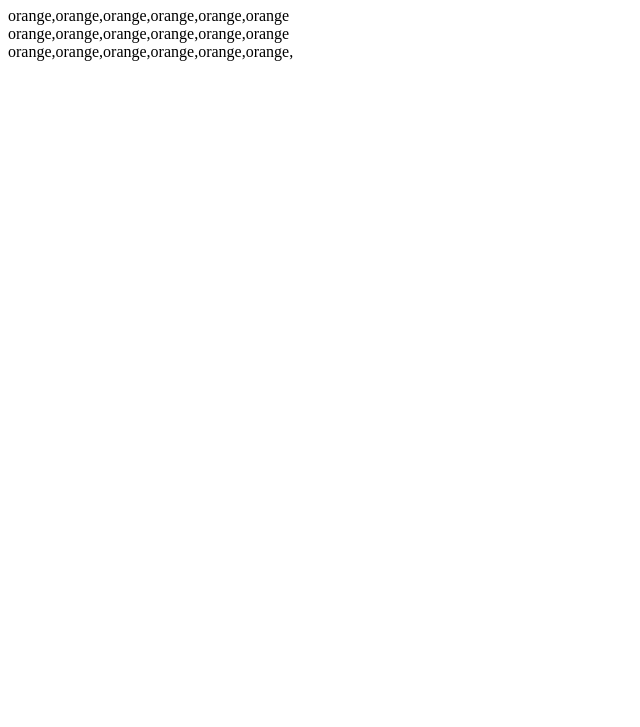
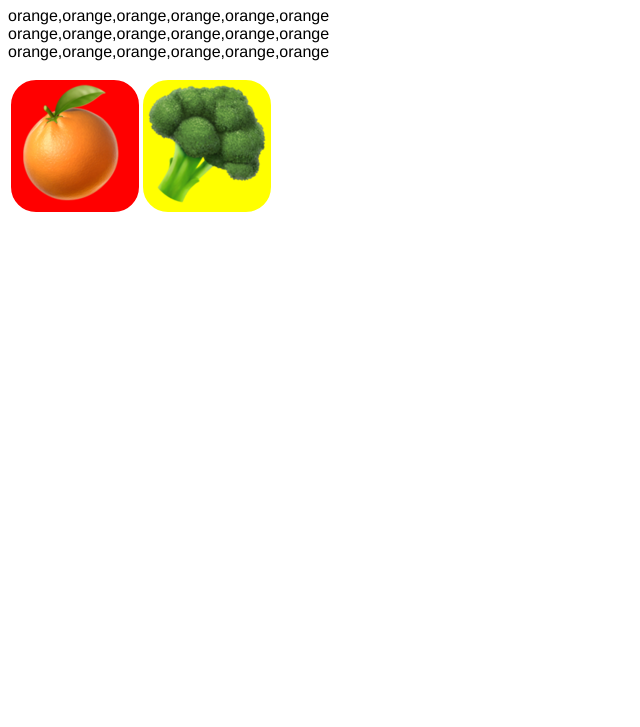
Before and after one commit to 110916030/final_exam, a plain HTML site: page index.html in a window 1280 px wide. Shown: the part 73-800 px from the top of the page, without its empty margins (0-640 px from the left). Drawn offline with Linux system fonts and the light colour scheme.

Commit message:
Add files via upload

```diff
--- a/index.html
+++ b/index.html
@@ -5,34 +5,42 @@
         h1{
             color:blue
         }
-        broccoli{
-            border: 2px solid red;
-            padding: 10px;
+        #orange{
+            border:  solid red;
+            padding: 1px;
             border-radius: 25px;
-
+            background-color:red;
         }
-        orange{
-            border: 2px solid red;
-            padding: 10px;
+        #broccoli{
+            border:  solid yellow;
+            padding: 1px;
             border-radius: 25px;
-
+            background-color:yellow;
         }
     </style>
 </head>
 <body>
-<h1>
+<h1  style="font-family:Arial">
     I Love Orange
 </h1>
-<p>
+<p style="font-family: Helvetica;">
     orange,orange,orange,orange,orange,orange<br>
     orange,orange,orange,orange,orange,orange<br>
-    orange,orange,orange,orange,orange,orange,
+    orange,orange,orange,orange,orange,orange
 </p>
-<div id="broccoli">
-    <img src=""
+<table>
+    <td>
+        <div id="orange">
+    <img src="image/orange.png">
 </div>
-<div id="/image">
+    </td>
+<td>
+    <div id="broccoli">
+    <img src="image/broccoli.png">
 
 </div>
+</td>
+</table>
+
 </body>
 </html>
```
